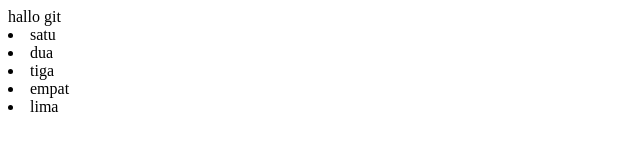
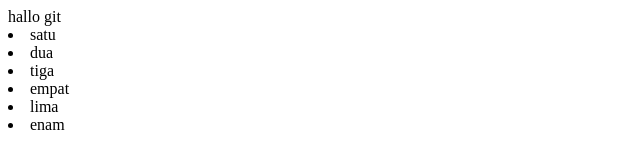
Before and after one commit to aris88/belajar-git, a plain HTML site: page index.html in a window 1280 px wide. Shown: the full height of the page, 0-640 px from the left. Drawn offline with Linux system fonts and the light colour scheme.

Commit message:
Update index.html
tambah li ke 6 dari github

```diff
--- a/index.html
+++ b/index.html
@@ -13,5 +13,6 @@
     <li class="main-list">tiga</li>
     <li class="main-list">empat</li>
     <li class="main-list">lima</li>
+    <li class="main-list">enam</li>
 </body>
 </html>
```
